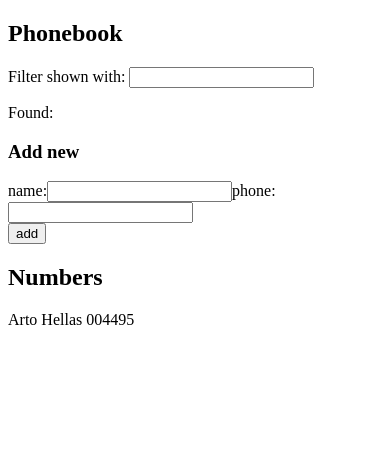
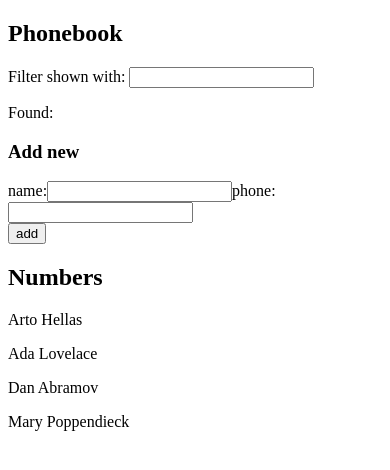
Before and after one commit to jesuscano80/fullstackopen, a React (Create React App) app in the folder part2/phonebook/: page / in a window 390 px wide. Shown: the top 470 px of the page. Built offline with nearby package versions, Linux system fonts and the light colour scheme; data requests are answered from the project's data file.

Commit message:
phonebook step 6

```diff
--- a/part2/phonebook/package.json
+++ b/part2/phonebook/package.json
@@ -6,6 +6,7 @@
     "@testing-library/jest-dom": "^5.14.1",
     "@testing-library/react": "^11.2.7",
     "@testing-library/user-event": "^12.8.3",
+    "axios": "^0.21.1",
     "react": "^17.0.2",
     "react-dom": "^17.0.2",
     "react-scripts": "4.0.3",
--- a/part2/phonebook/src/components/App.js
+++ b/part2/phonebook/src/components/App.js
@@ -1,3 +1,4 @@
+import axios from 'axios';
 import React, { useState, useEffect } from 'react'
 import Filter from "./Filter";
 import Input from "./Input";
@@ -11,6 +12,14 @@
   const [ newPhone, setNewPhone ] = useState("")
   const [ filter, setNewFilter ] = useState("")
   const [ found, setNewFound ] = useState({})
+  const initialLoad = ()=>{
+    axios.get("http://localhost:3001/persons")
+    .then(response=>
+      setPersons(response.data)
+    )
+  }
+  useEffect(initialLoad, []);
+
   useEffect(() => {
     const check=persons.map(person=> person.name.trim().toLowerCase()).indexOf(filter)
     console.log(filter);
--- /dev/null
+++ b/part2/phonebook/src/db.json
@@ -0,0 +1,24 @@
+{
+    "persons":[
+      {
+        "name": "Arto Hellas",
+        "number": "040-123456",
+        "id": 1
+      },
+      {
+        "name": "Ada Lovelace",
+        "number": "39-44-5323523",
+        "id": 2
+      },
+      {
+        "name": "Dan Abramov",
+        "number": "12-43-234345",
+        "id": 3
+      },
+      {
+        "name": "Mary Poppendieck",
+        "number": "39-23-6423122",
+        "id": 4
+      }
+    ]
+  }
```
Also changed, not shown: 1 other file (tests, documents, lock files or other folders).
